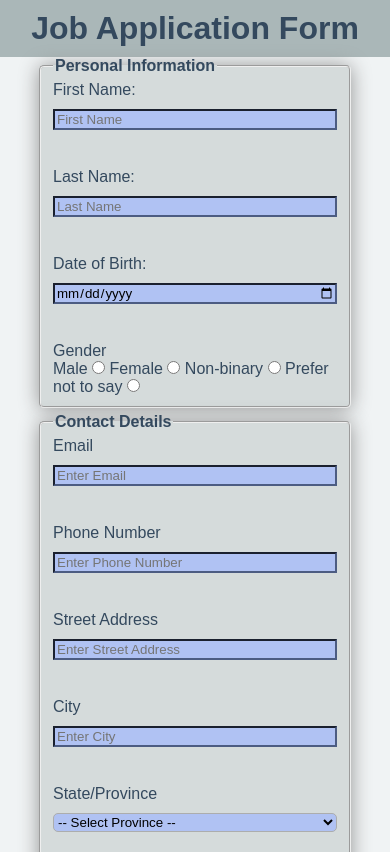
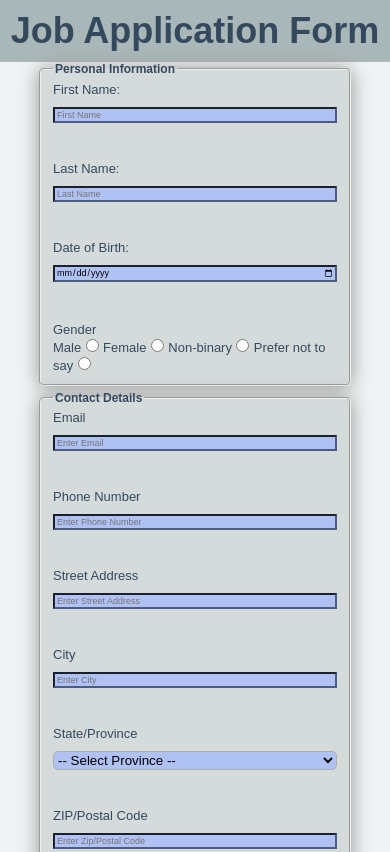
Before and after one commit to HoussamEldineKhaled/SE2-Web-Fundamentals-and-project-building, a plain HTML site: page Web-Dev-Fundamentals/job-form/job-application.html in a window 390 px wide. Shown: the top 852 px of the page. Drawn offline with Linux system fonts and the light colour scheme; a web font is replaced by a local one.

Commit message:
done lol

```diff
--- a/Web-Dev-Fundamentals/job-form/styles.css
+++ b/Web-Dev-Fundamentals/job-form/styles.css
@@ -32,6 +32,7 @@
     display: flex;
     gap: 10px 10px;
     flex-direction: column;
+    flex-wrap: wrap;
     background-color: #d5dbdb;
     margin-bottom: 5px;
     border-radius: 5px;
@@ -84,3 +85,18 @@
 .terms{
     margin: auto;
 }
+
+@media (max-width: 768px) {
+    .title-section{
+        font-size: 18px;
+    }
+    legend{
+        font-size: 12px;
+    }
+    label{
+        font-size: small;
+    }
+    input{
+        font-size: xx-small;
+    }
+}
```
